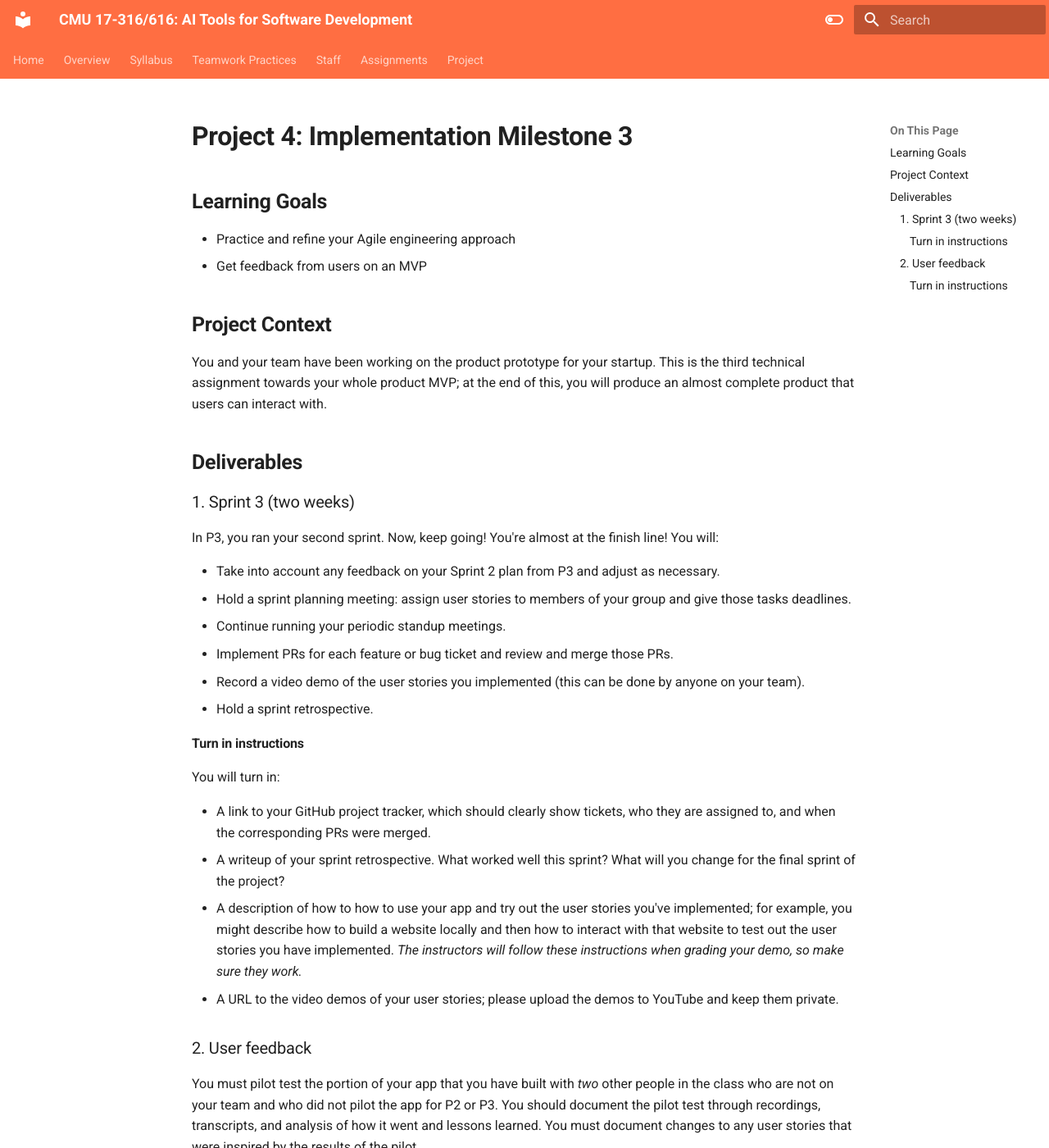
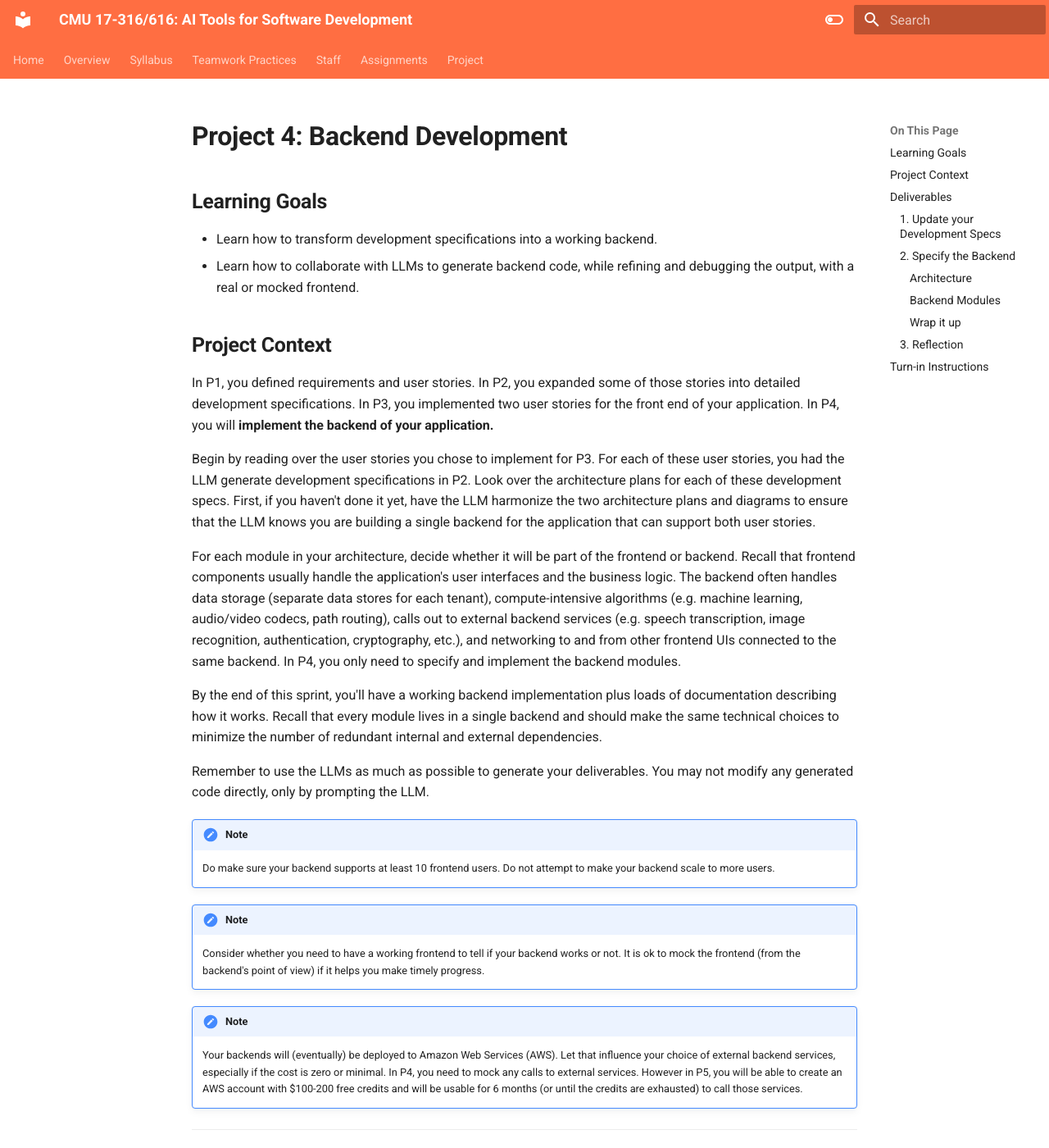
Before and after one commit to AI-Developer-Tools/ai-developer-tools.github.io, an MkDocs documentation site: the page built from docs/project/p4.md, in a window 1280 px wide and 1400 px high. Shown: the whole window at 82% size. Built offline with MkDocs 1.6.1 and Material for MkDocs 9.7.7, drawn with Linux system fonts in a browser that asks for light colours; some of the changed text lies outside the part shown.

Commit message:
First draft.

```diff
--- a/docs/project/p4.md
+++ b/docs/project/p4.md
@@ -1,54 +1,97 @@
-# Project 4: Implementation Milestone 3
+# Project 4: Backend Development
 
 ## Learning Goals
 
-- Practice and refine your Agile engineering approach
-- Get feedback from users on an MVP
+- Learn how to transform development specifications into a working backend.
+- Learn how to collaborate with LLMs to generate backend code, while refining and debugging the output, with a real or mocked frontend.
 
 ## Project Context
 
-You and your team have been working on the product prototype for your
-startup. This is the third technical assignment
-towards your whole product MVP; at the end of this, you
-will produce an almost complete product that users can interact with.
+In P1, you defined requirements and user stories. In P2, you expanded some of those stories into detailed development specifications. In P3, you implemented two user stories for the front end of your application. In P4, you will **implement the backend of your application.**
+
+Begin by reading over the user stories you chose to implement for P3. For each of these user stories, you had the LLM generate development specifications in P2. Look over the architecture plans for each of these development specs. First, if you haven't done it yet, have the LLM harmonize the two architecture plans and diagrams to ensure that the LLM knows you are building a single backend for the application that can support both user stories.
+
+For each module in your architecture, decide whether it will be part of the frontend or backend. Recall that frontend components usually handle the application's user interfaces and the business logic. The backend often handles data storage (separate data stores for each tenant), compute-intensive algorithms (e.g. machine learning, audio/video codecs, path routing), calls out to external backend services (e.g. speech transcription, image recognition, authentication, cryptography, etc.), and networking to and from other frontend UIs connected to the same backend. In P4, you only need to specify and implement the backend modules.
+
+By the end of this sprint, you'll have a working backend implementation plus loads of documentation describing how it works. Recall that every module lives in a single backend and should make the same technical choices to minimize the number of redundant internal and external dependencies.
+
+Remember to use the LLMs as much as possible to generate your deliverables. You may not modify any generated code directly, only by prompting the LLM.
+
+!!! note
+    Do make sure your backend supports at least 10 frontend users. Do not attempt to make your backend scale to more users.
+
+!!! note
+    Consider whether you need to have a working frontend to tell if your backend works or not. It is ok to mock the frontend (from the backend's point of view) if it helps you make timely progress.
+
+!!! note
+    Your backends will (eventually) be deployed to Amazon Web Services (AWS). Let that influence your choice of external backend services, especially if the cost is zero or minimal. In P4, you need to mock any calls to external services. However in P5, you will be able to create an AWS account with $100-200 free credits and will be usable for 6 months (or until the credits are exhausted) to call those services.
+
+
+---
 
 ## Deliverables
 
-### 1. Sprint 3 (two weeks)
-
-In P3, you ran your second sprint. Now, keep going! You're almost at the finish line!
-You will:
-
-- Take into account any feedback on your Sprint 2 plan from P3 and
-adjust as necessary.
-- Hold a sprint planning meeting: assign user stories to members of your
-group and give those tasks deadlines.
-- Continue running your periodic standup meetings.
-- Implement PRs for each feature or bug ticket and review and merge those PRs.
-- Record a video demo of the user stories you implemented (this can be done by anyone on your team).
-- Hold a sprint retrospective.
-
-#### Turn in instructions
-
-You will turn in:
-
-- A link to your GitHub project tracker, which should clearly show
-tickets, who they are assigned to, and when the corresponding PRs
-were merged.
-- A writeup of your sprint retrospective. What worked well
-this sprint? What will you change for the final sprint of the project?
-- A description of how to how to use your app and try out the
-user stories you've implemented; for example, you might describe
-how to build a website locally and then how to interact with
-that website to test out the user stories you have implemented. *The instructors
-will follow these instructions when grading your demo, so make sure they work.*
-- A URL to the video demos of your user stories; please upload the demos to YouTube and keep them private.
+Choose the same **two** user stories that you implemented in P3 whose backend you will implement. Remember that one of these user stories is independent and the other is dependent on the first one.
 
 
-### 2. User feedback
 
-You must pilot test the portion of your app that you have built with *two* other people in the class who are not on your team and who did not pilot the app for P2 or P3. You should document the pilot test through recordings, transcripts, and analysis of how it went and lessons learned. You must document changes to any user stories that were inspired by the results of the pilot.
+### 1. Update your Development Specs
 
-#### Turn in instructions
+Create new development specs for each of your two chosen user stories that have a single, harmonized backend specification, i.e. the specs assume that there's a single backend that powers both user stories.
 
-Turn in the transcripts and analysis of the pilot tests. Do not turn in the raw recordings. Those are for your team to review in case someone was not available to be at the pilot tests.
+   - Include the entire development spec for each user story.
+   - Have the LLM generate mermaid diagrams for any required diagram and add photos of those diagrams to your submission.
+
+### 2. Specify the Backend
+
+#### Architecture
+
+  - Create a single, unified architecture for the backend that supports both user stories. Write down a text description to describe it and draw it as a Mermaid diagram. Justify your design choices as if you were speaking to a senior architect with your company.
+
+#### Backend Modules
+
+For every backend module in this architecture, do the following (with assistance from the LLM):
+
+  1. Specify the module's features. What can it do? What does it not do? These should be written to be understandable by a professional backend developer.
+  1. Design the internal architecture for the module. Write down a text description to describe it and draw it as a Mermaid diagram. Justify your design choices as if you were speaking to a senior architect with your company.
+  1. Define the data abstraction used in the module. If it helps you or the LLM to think about this formally, take a look at [Reading 13 from MIT's 6.005 class](https://web.mit.edu/6.005/www/fa15/classes/13-abstraction-functions-rep-invariants).
+  1. Determine the stable storage mechanism for the module (i.e. you can't just use an in-memory data structure because your app might crash and lose its memory. Customers really hate data loss.)
+     1. Define any data schemas required to communicate with any storage databases.
+  1. Define a clear, unambiguous API for external callers of this module. We suggest employing a REST API for any services accessible over the web.
+  1. Provide a list of all class, method, and field declarations. Identify which are externally visible and which are private to the module.
+  1. Draw a Mermaid class hierarchy diagram that shows the module-internal view of each class.
+  1. Use the LLM to generate the code for each class.
+
+#### Wrap it up
+
+  1. Write and run the minimum required testing code to ensure that the user stories whose program path uses each module's API works as expected. Don't worry about exceptional cases for now.
+  1. Check your code into the GitHub repository for your project.
+  1. Check in any code you write to test the functionality of your module.
+  1. Create a README for your backend source code.
+     1. Describe every dependency on an external library, framework, technology, or service required (or optionally required) by the module.
+     1. What databases does this module create, read from, and write to?
+     1. Describe how to intall, startup, stop, and reset the backend services and data storage. Assume the user of these docs is a site reliability engineer who has been newly assigned to work with your team.
+
+### 3. Reflection
+
+Write a 500-word (i.e., one-page) reflection on:
+
+  1. How effective was the LLM in generating the backend code? What did you like about the result?
+  1. What was wrong with what the LLM first generated? What were you able to fix it easily? What problems were more difficult to fix?
+  1. How did you convince yourself that the implementation was complete and accomplished your user stories? Did you use the LLM to help?
+
+---
+
+## Turn-in Instructions
+
+Please turn in a single document that contains these parts:
+
+  1. The two user stories that you implemented.
+  1. The two (updated) development specifications and mermaid diagrams for those user stories as in the [Update your Development Specs](#1-update-your-development-specs) section.
+  1. The specification and description of the unified backend architecture and its mermaid diagram.
+  1. For each module in your backend, provide its specification as in the [Backend Modules](#backend-modules) section.
+  1. Provide a link to your source code in GitHub
+  1. Provide a link to your test code in GitHub
+  1. Provide a link to your backend's README in GitHub
+  1. A 1-page reflection as in the [Reflection](#3-reflection) section.
+  1. Copy-paste logs of all LLM interactions you used during this sprint. Identify the name and version of the LLM used.
```
